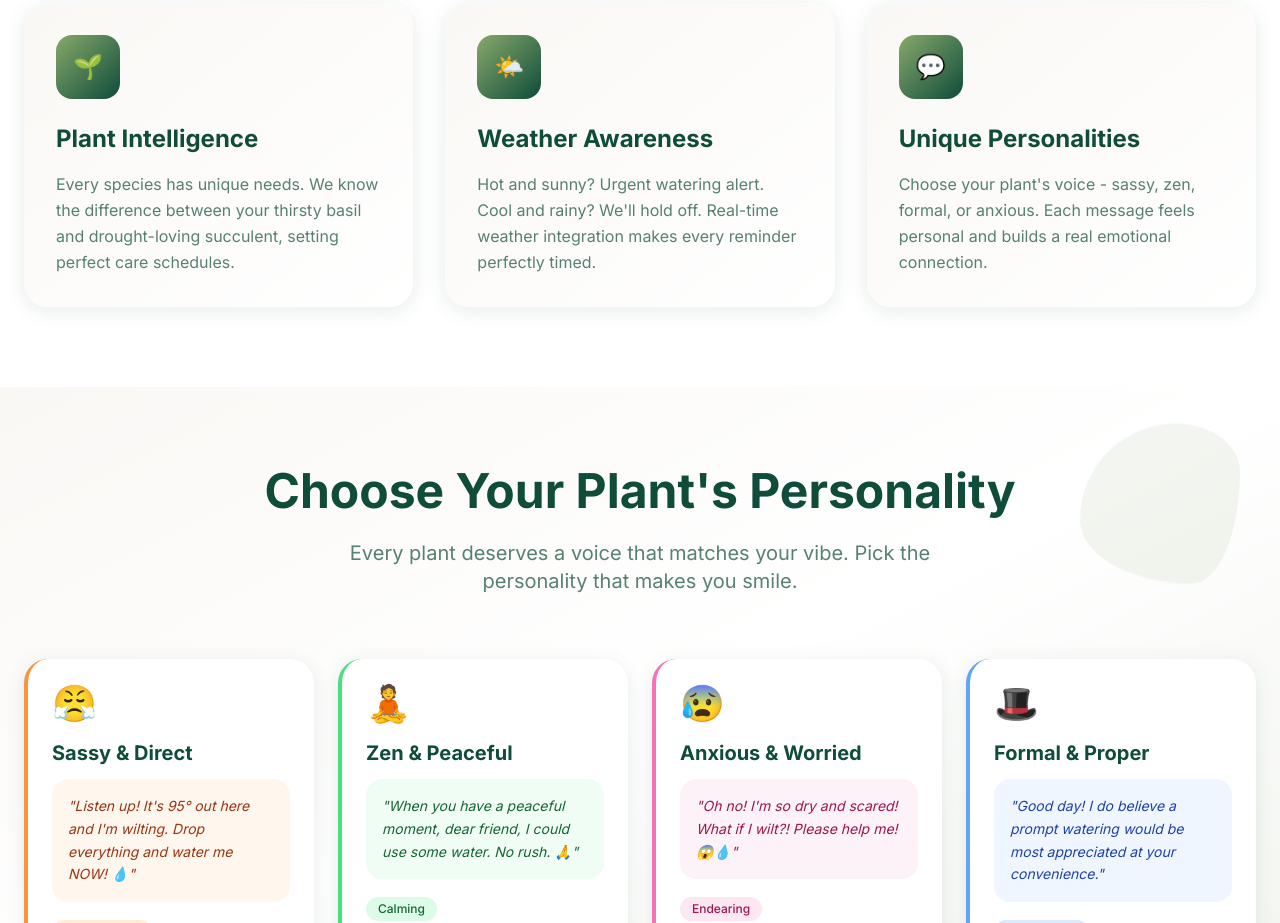
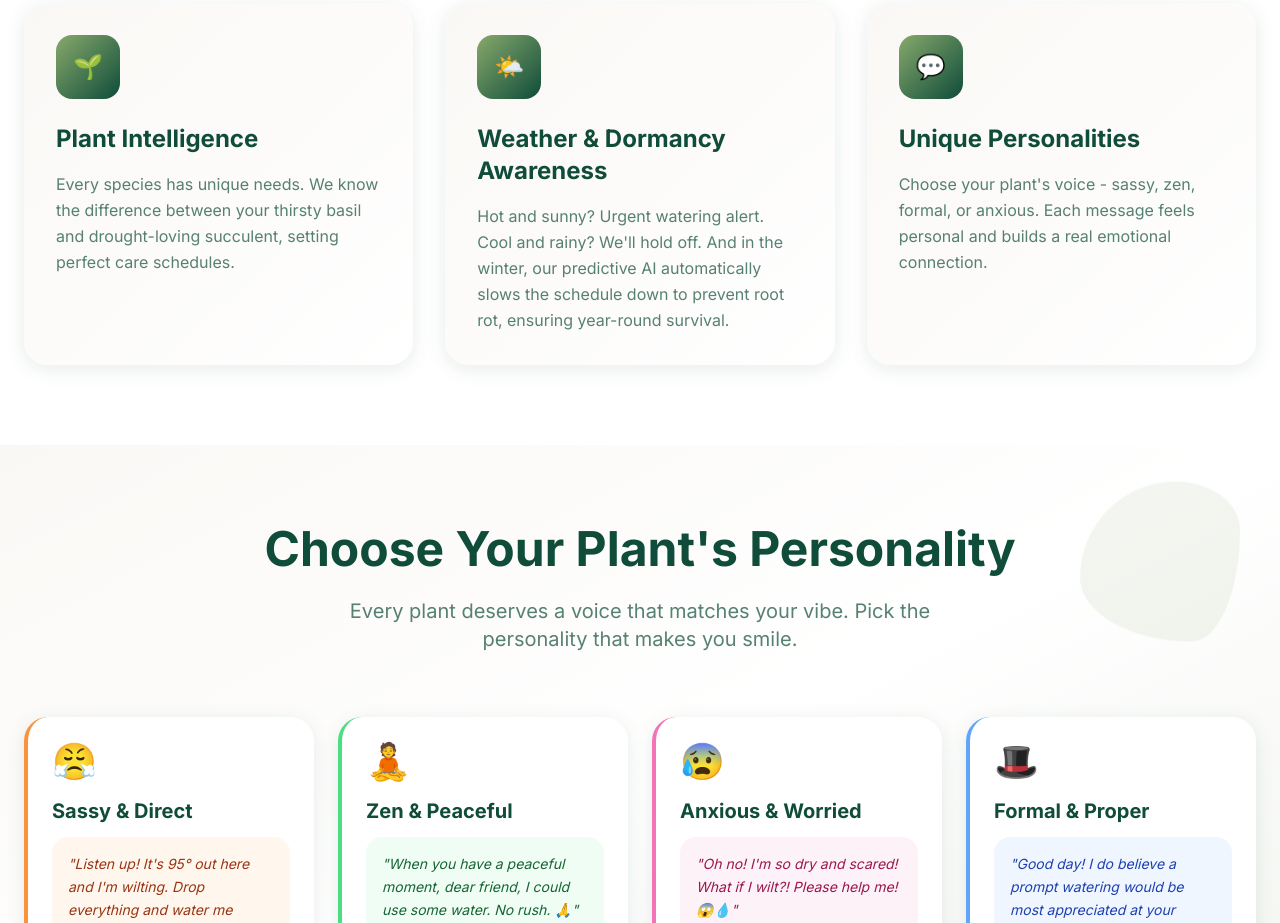
Before and after one commit to bawmal/lingoleaf, a plain HTML site: page index.html in a window 1280 px wide. Shown: the part 1479-2402 px from the top of the page. Drawn offline with nearby package versions, Linux system fonts and the light colour scheme.

Commit message:
Update Weather & Dormancy Awareness section
- Enhanced title from 'Weather Awareness' to 'Weather & Dormancy Awareness'
- Added winter dormancy intelligence messaging
- Included root rot prevention and year-round survival features
- Better aligns with Cultivate/Arboretum tier features

```diff
--- a/index.html
+++ b/index.html
@@ -282,9 +282,9 @@
                     <div class="w-16 h-16 bg-gradient-to-br from-sage to-forest rounded-2xl flex items-center justify-center mb-6 group-hover:scale-110 transition-transform duration-300">
                         <span class="text-white text-2xl">🌤️</span>
                     </div>
-                    <h3 class="text-2xl font-bold text-forest mb-4">Weather Awareness</h3>
+                    <h3 class="text-2xl font-bold text-forest mb-4">Weather & Dormancy Awareness</h3>
                     <p class="text-forest/70 leading-relaxed">
-                        Hot and sunny? Urgent watering alert. Cool and rainy? We'll hold off. Real-time weather integration makes every reminder perfectly timed.
+                        Hot and sunny? Urgent watering alert. Cool and rainy? We'll hold off. And in the winter, our predictive AI automatically slows the schedule down to prevent root rot, ensuring year-round survival.
                     </p>
                 </div>
 
```
